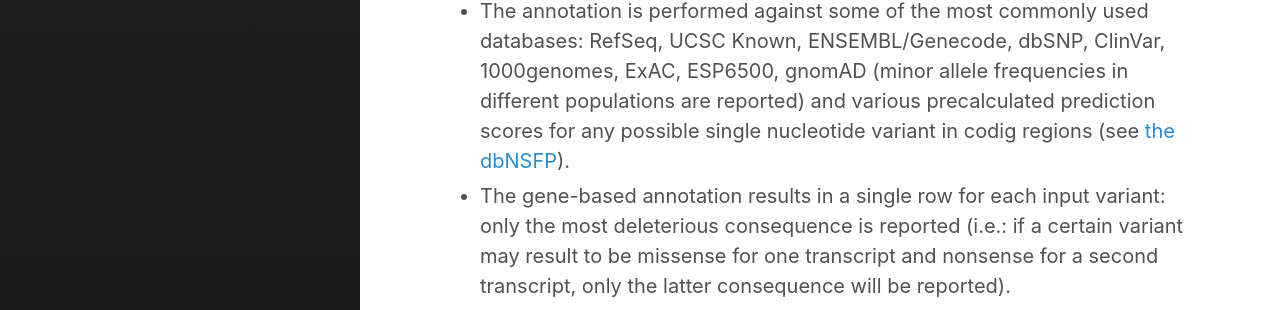
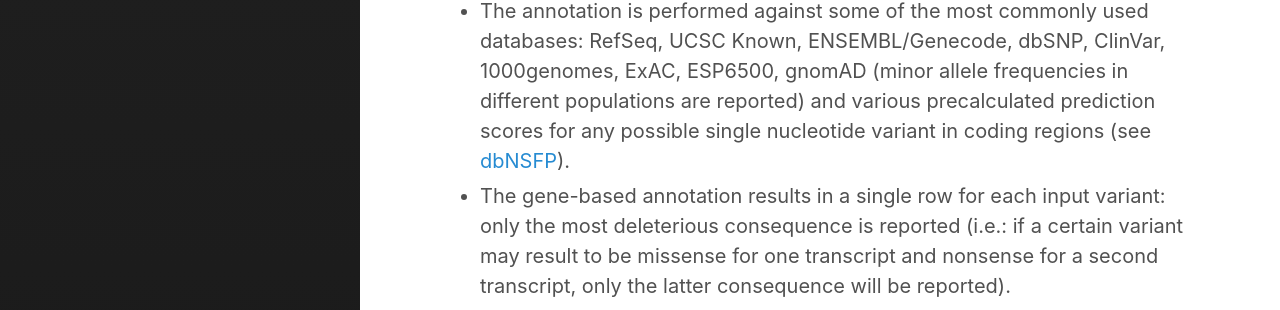
Before and after one commit to sigu-training/clinical_genomics, a Jekyll site: the page built from lectures/04.db.md, in a window 1280 px wide. Shown: the part 2792-3102 px from the top of the page. Built offline with Jekyll 4.4.1, drawn with Linux system fonts in a browser that asks for light colours.

Commit message:
Update 04.db.md

```diff
--- a/lectures/04.db.md
+++ b/lectures/04.db.md
@@ -68,7 +68,7 @@
 -The web tool [wANNOVAR](http://wannovar.wglab.org/index.php) allows for rapid annotation of your variants and for some basic filtering steps to find disease genes.
 - It is based on its command line counterpart [ANNOVAR](http://annovar.openbioinformatics.org/), but it is more user-friendly since it does not require any programming skills.
 - The output consist in tabular text files that can be easily manipulated with Excel or other spreadsheet programs.
-- The annotation is performed against some of the most commonly used databases: RefSeq, UCSC Known, ENSEMBL/Genecode, dbSNP, ClinVar, 1000genomes, ExAC, ESP6500, gnomAD (minor allele frequencies in different populations are reported) and various precalculated prediction scores for any possible single nucleotide variant in codig regions (see [the dbNSFP](https://sites.google.com/site/jpopgen/dbNSFP)).
+- The annotation is performed against some of the most commonly used databases: RefSeq, UCSC Known, ENSEMBL/Genecode, dbSNP, ClinVar, 1000genomes, ExAC, ESP6500, gnomAD (minor allele frequencies in different populations are reported) and various precalculated prediction scores for any possible single nucleotide variant in coding regions (see [dbNSFP](https://sites.google.com/site/jpopgen/dbNSFP)).
 - The gene-based annotation results in a single row for each input variant: only the most deleterious consequence is reported (i.e.: if a certain variant may result to be missense for one transcript and nonsense for a second transcript, only the latter consequence will be reported).
 - Unfortunately, unlike the command line version, wANNOVAR does neither allow for the use of custom annotation databases, nor for the selection of different pubblicly available databases.
 - To annotate your file with wANNOVAR you need to provide your email address, to be notified when the annotation is complete,  and just upload your input file (or paste a series of variant in the designated field).
```
